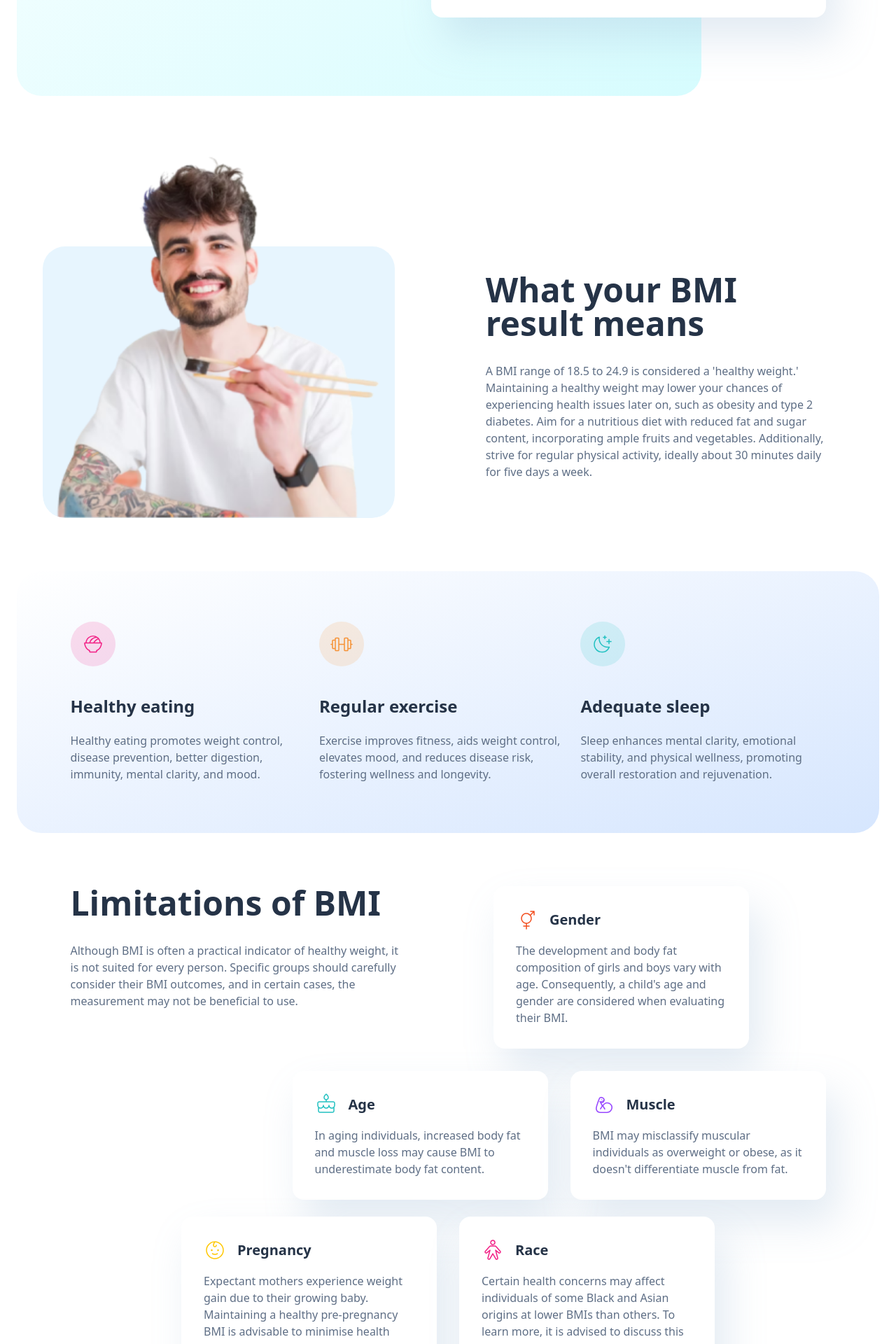
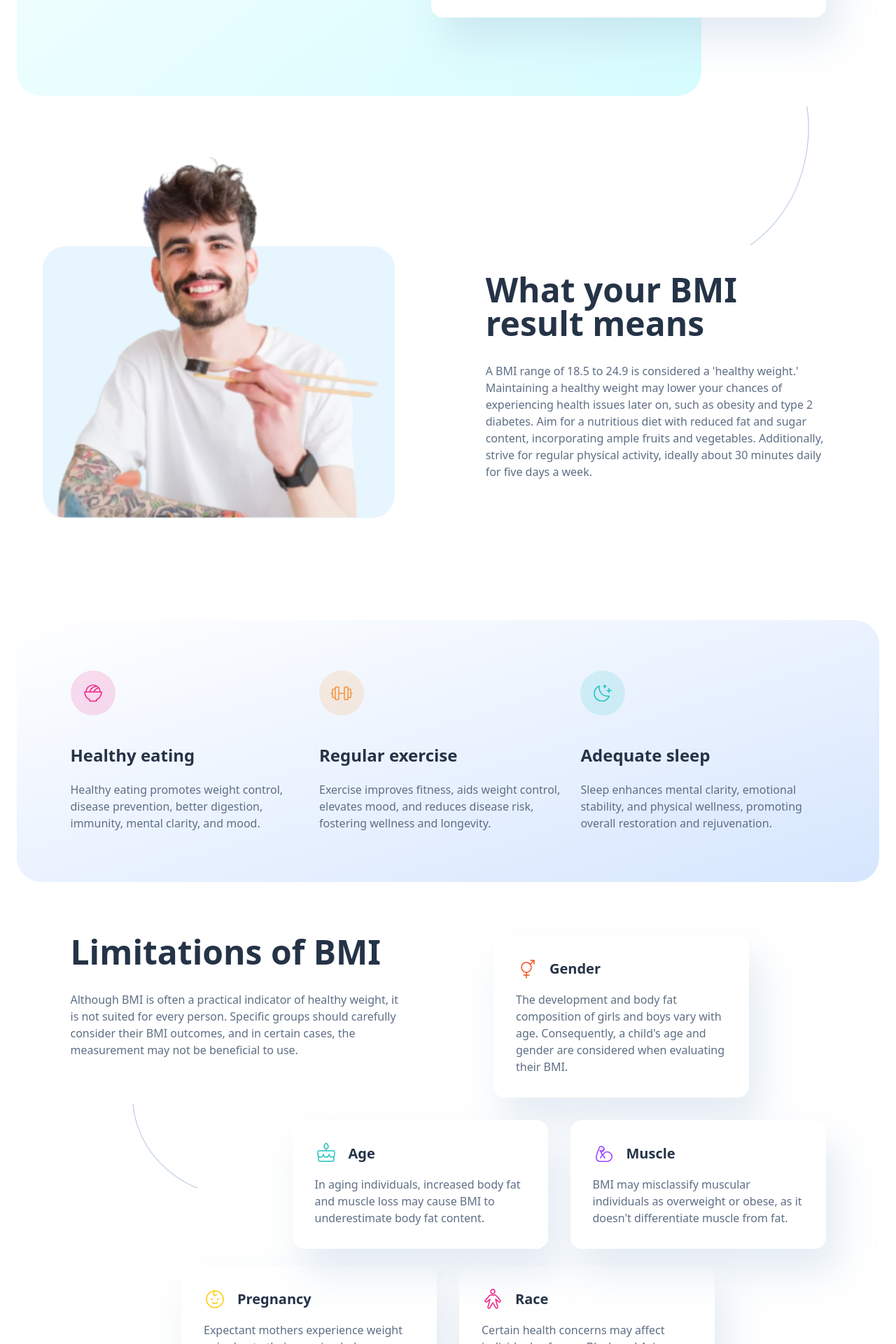
Before and after one commit to aleksi-svaridze/bmi, a React (Create React App) app: page / in a window 1280 px wide. Shown: the part 600-2520 px from the top of the page at 70% size. Built offline with nearby package versions, Linux system fonts and the light colour scheme.

Commit message:
Add side lines to layout

```diff
--- a/src/App.js
+++ b/src/App.js
@@ -13,7 +13,7 @@ function App() {
         <Hero />
       </div>
 
-      <div className="lg:max-w-[1392px] mx-auto">
+      <div className="py-[70px] lg:max-w-[1392px] mx-auto">
         <About />
       </div>
 
--- a/src/components/MetricCalculator.jsx
+++ b/src/components/MetricCalculator.jsx
@@ -9,15 +9,13 @@ const MetricCalculator = () => {
   const [category, setCategory] = useState("");
 
   const handleKeyDown = (e) => {
-    console.log("handleKeyDown");
     if (e.key === "Enter") {
       e.preventDefault();
       handleResult();
     }
   };
 
-  const handleResult = (e) => {
-    console.log("handleResult");
+  const handleResult = () => {
     let heightInMeters = height / 100;
     result = (weight / heightInMeters ** 2).toFixed(1);
     setResult(result);
@@ -40,10 +38,7 @@ const MetricCalculator = () => {
   console.log("Metric", width);
   return (
     <>
-      <form
-        // onSubmit={(e) => handleResult(e)}
-        className="flex flex-col gap-y-4 md:gap-y-0 md:flex-row md:items-center gap-x-6"
-      >
+      <form className="flex flex-col gap-y-4 md:gap-y-0 md:flex-row md:items-center gap-x-6">
         <div className="md:w-1/2">
           <label className="text-electric-blue text-sm capitalize leading-[150%] mb-2 block">
             height
@@ -81,10 +76,6 @@ const MetricCalculator = () => {
             </span>
           </div>
         </div>
-
-        {/* <button className="hidden" type="submit">
-          calculate
-        </button> */}
       </form>
 
       <div
--- a/src/sections/About.jsx
+++ b/src/sections/About.jsx
@@ -1,8 +1,14 @@
 import PersonImage from "../images/about/person.png";
+import TopLine from "../images/top_line.png";
 
 export const About = () => {
   return (
-    <div className="my-[70px] flex flex-col md:flex-row items-center md:gap-x-[74px] lg:gap-x-[130px] gap-y-12 md:gap-y-0 lg:max-w-[1159px] lg:container">
+    <div className="flex flex-col md:flex-row items-center md:gap-x-[74px] lg:gap-x-[130px] gap-y-12 md:gap-y-0 lg:max-w-[1159px] lg:container relative">
+      <img
+        src={TopLine}
+        alt=""
+        className="hidden lg:block absolute right-16 -top-[56px] h-[200px] w-[85px]"
+      />
       <div className="h-[355px] lg:h-[533px] lg:rounded-b-[32px] overflow-hidden relative w-full">
         <img
           src={PersonImage}
--- a/src/sections/Limitationes.jsx
+++ b/src/sections/Limitationes.jsx
@@ -1,6 +1,8 @@
 import { useState } from "react";
 import { Gender, Age, Muscle, Pregnancy, Race } from "../images/Icons";
 import LimitationCard from "../components/LimitationCard";
+import BottomLine from "../images/bottom-line.png";
+
 export const Limitations = () => {
   const [cardData] = useState([
     {
@@ -74,7 +76,12 @@ export const Limitations = () => {
           ))}
       </div>
       {/* Desktop */}
-      <div className="hidden lg:flex gap-x-8 justify-end px-10 container max-w-[1159px] mb-6">
+      <div className="hidden lg:flex gap-x-8 justify-end px-10 container max-w-[1159px] mb-6 relative">
+        <img
+          src={BottomLine}
+          alt=""
+          className="absolute hidden lg:block left-32 -top-6 w-[94px] h-[122px]"
+        />
         {cardData &&
           cardData
             .slice(1, 3)
```
Also changed, not shown: src/images/bottom-line.png (added), src/images/top_line.png (added).
